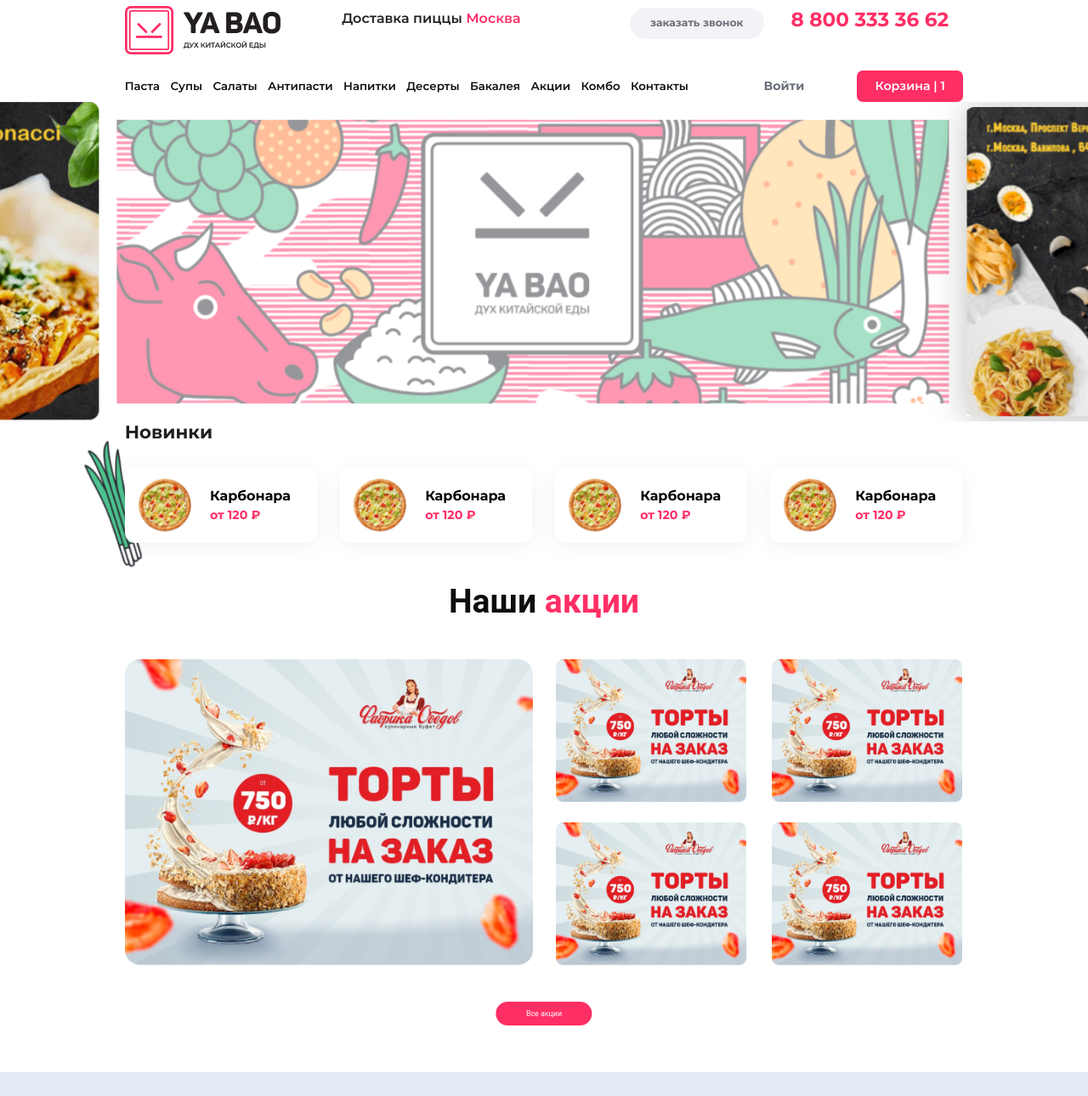
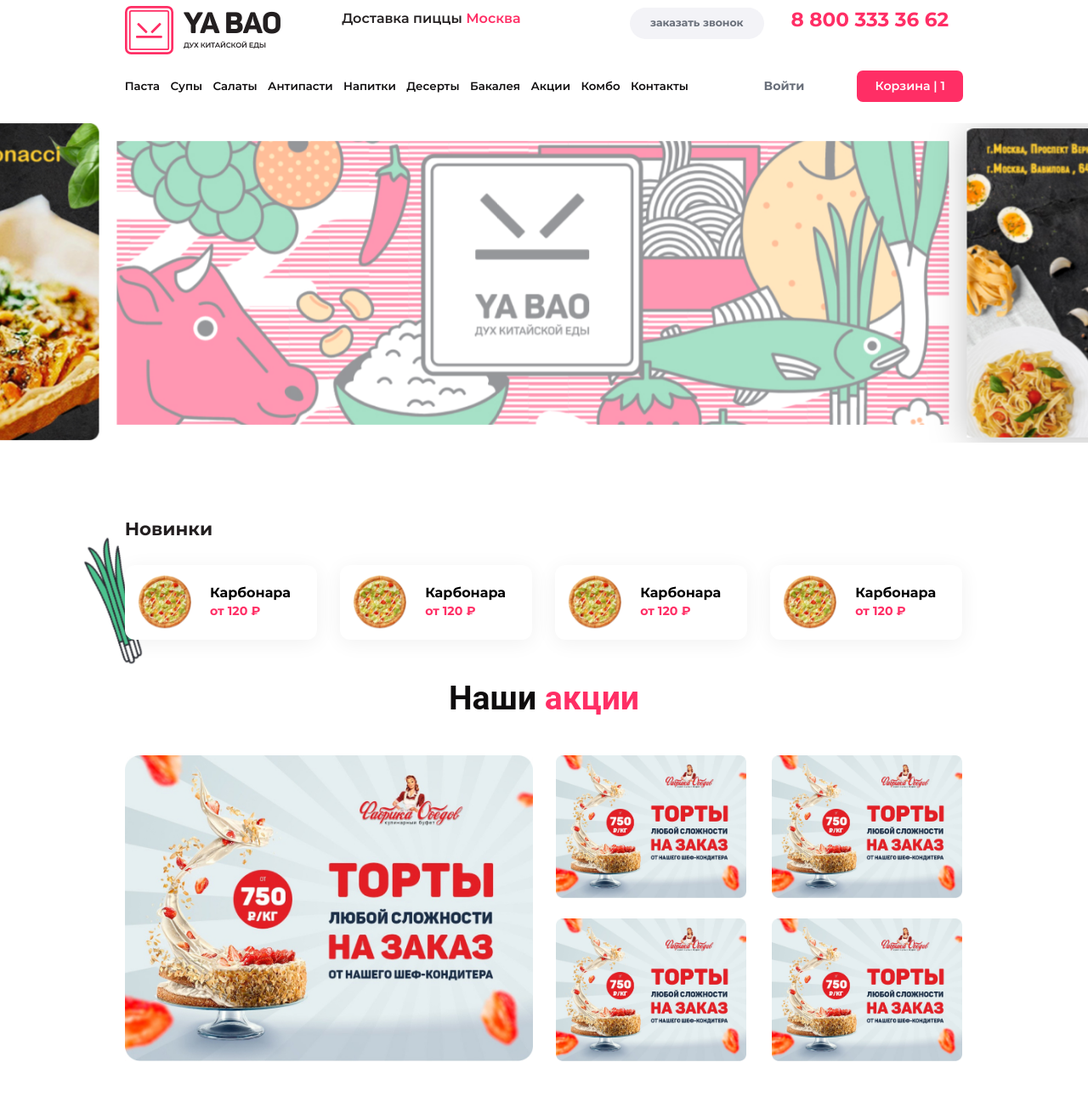
Before and after one commit to zxcghul/ya-baooo, a website built with webpack: page src/index.html in a window 1280 px wide. Shown: the top 1290 px of the page at 85% size. Built offline with nearby package versions, Linux system fonts and the light colour scheme.

Commit message:
added margins

```diff
--- a/src/style/discount/__btn.scss
+++ b/src/style/discount/__btn.scss
@@ -2,7 +2,6 @@
   position: relative;
   left: 50%;
   transform: translate(-50%, 0%);
-  margin-bottom: 6.2rem;
 }
 
 .discount__btn--style {
--- a/src/style/discount/discount.scss
+++ b/src/style/discount/discount.scss
@@ -1,3 +1,7 @@
+.discount {
+  padding-bottom: 6.2rem
+}
+
 .discount .tittle {
   @include font(700, 4.4rem, 127%);
   text-align: center;
--- a/src/style/header/header.scss
+++ b/src/style/header/header.scss
@@ -2,4 +2,5 @@
     padding-top: 0.8rem;
     font-size: 3rem;
     font-family: 'Montserrat', sans-serif;
+    padding-bottom: 2.8rem;
 }
--- a/src/style/slider/slider.scss
+++ b/src/style/slider/slider.scss
@@ -1,11 +1,12 @@
+.slider {
+  padding-bottom: 10rem;
+}
+
 .swiper-slide-active {
   width: 111rem;
   height: 40.9rem;
   border-radius: 1.3rem;
   filter: drop-shadow(0 0.4rem 2.4rem rgba(0, 0, 0, 0.26));
-}
-html {
-  overflow-x: hidden
 }
 
 .swiper-wrapper {
@@ -26,7 +27,3 @@
 .swiper-slide-active img {
   object-fit: cover;
 }
-
-// .swiper {
-//   overflow: visible;
-// }
```
Also changed, not shown: src/index.html (+2 -0 lines).
